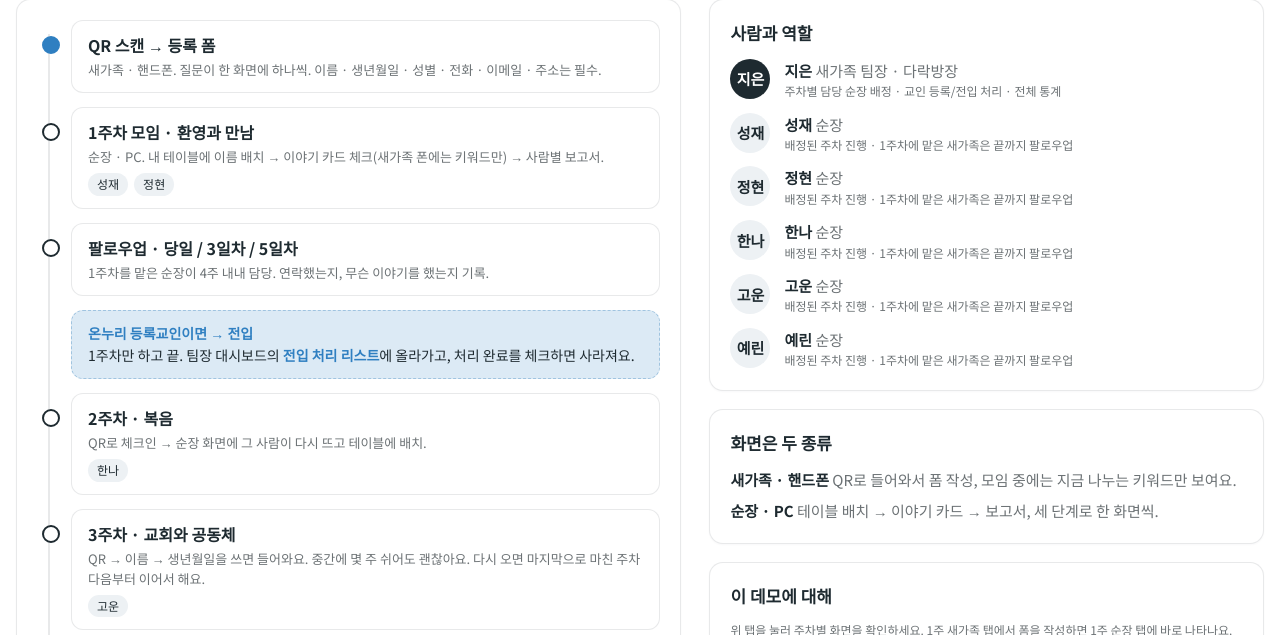
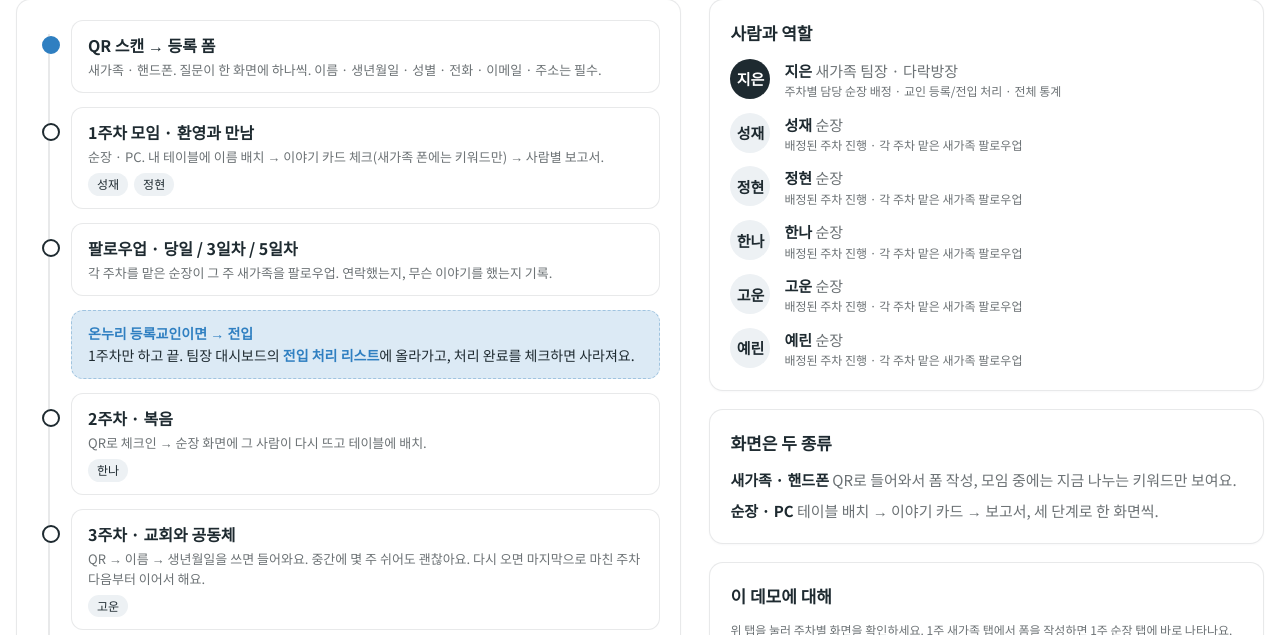
Before and after one commit to wonshon-cmd/HOLYIMPACTNEWCOMER, a plain HTML site: page demo/index.html in a window 1280 px wide. Shown: the part 165-800 px from the top of the page. Drawn offline with Linux system fonts and the light colour scheme.

Commit message:
Copy: leaders follow up the newcomers of each week they lead
Co-Authored-By: Claude Opus 5.5 <noreply@anthropic.com>
Claude-Session: https://claude.ai/code/session_01HiA1GonWmcVJgnFShP9VMN

```diff
--- a/demo/index.html
+++ b/demo/index.html
@@ -850,7 +850,7 @@ function flowHTML(){
    <div class="panel"><div class="spine">
     <div class="node key"><div class="box"><b>QR 스캔 → 등록 폼</b><p>새가족 · 핸드폰. 질문이 한 화면에 하나씩. 이름 · 생년월일 · 성별 · 전화 · 이메일 · 주소는 필수.</p></div></div>
     <div class="node"><div class="box"><b>1주차 모임 · 환영과 만남</b><p>순장 · PC. 내 테이블에 이름 배치 → 이야기 카드 체크(새가족 폰에는 키워드만) → 사람별 보고서.</p><div class="who">${chips(1)}</div></div></div>
-    <div class="node"><div class="box"><b>팔로우업 · 당일 / 3일차 / 5일차</b><p>1주차를 맡은 순장이 4주 내내 담당. 연락했는지, 무슨 이야기를 했는지 기록.</p></div></div>
+    <div class="node"><div class="box"><b>팔로우업 · 당일 / 3일차 / 5일차</b><p>각 주차를 맡은 순장이 그 주 새가족을 팔로우업. 연락했는지, 무슨 이야기를 했는지 기록.</p></div></div>
     <div class="branch"><b>온누리 등록교인이면 → 전입</b><br>1주차만 하고 끝. 팀장 대시보드의 <b>전입 처리 리스트</b>에 올라가고, 처리 완료를 체크하면 사라져요.</div>
     <div class="node"><div class="box"><b>2주차 · 복음</b><p>QR로 체크인 → 순장 화면에 그 사람이 다시 뜨고 테이블에 배치.</p><div class="who">${chips(2)}</div></div></div>
     <div class="node"><div class="box"><b>3주차 · 교회와 공동체</b><p>QR → 이름 → 생년월일을 쓰면 들어와요. 중간에 몇 주 쉬어도 괜찮아요. 다시 오면 마지막으로 마친 주차 다음부터 이어서 해요.</p><div class="who">${chips(3)}</div></div></div>
@@ -860,7 +860,7 @@ function flowHTML(){
    </div></div>
    <div style="display:grid;gap:18px;min-width:0">
     <div class="panel"><h3>사람과 역할</h3><div class="roles">
-     ${LEADERS.map(l=>`<div class="role"><div class="avatar ${l.lead?'lead':''}">${l.name}</div><div><b>${l.name}</b> <span class="muted">${l.role}</span><div class="note">${l.lead?'주차별 담당 순장 배정 · 교인 등록/전입 처리 · 전체 통계':'배정된 주차 진행 · 1주차에 맡은 새가족은 끝까지 팔로우업'}</div></div></div>`).join('')}
+     ${LEADERS.map(l=>`<div class="role"><div class="avatar ${l.lead?'lead':''}">${l.name}</div><div><b>${l.name}</b> <span class="muted">${l.role}</span><div class="note">${l.lead?'주차별 담당 순장 배정 · 교인 등록/전입 처리 · 전체 통계':'배정된 주차 진행 · 각 주차 맡은 새가족 팔로우업'}</div></div></div>`).join('')}
     </div></div>
     <div class="panel"><h3>화면은 두 종류</h3>
      <p style="margin:0 0 8px"><b>새가족 · 핸드폰</b> <span class="muted">QR로 들어와서 폼 작성, 모임 중에는 지금 나누는 키워드만 보여요.</span></p>
```
Also changed, not shown: site/app/index.html (+2 -2 lines).
